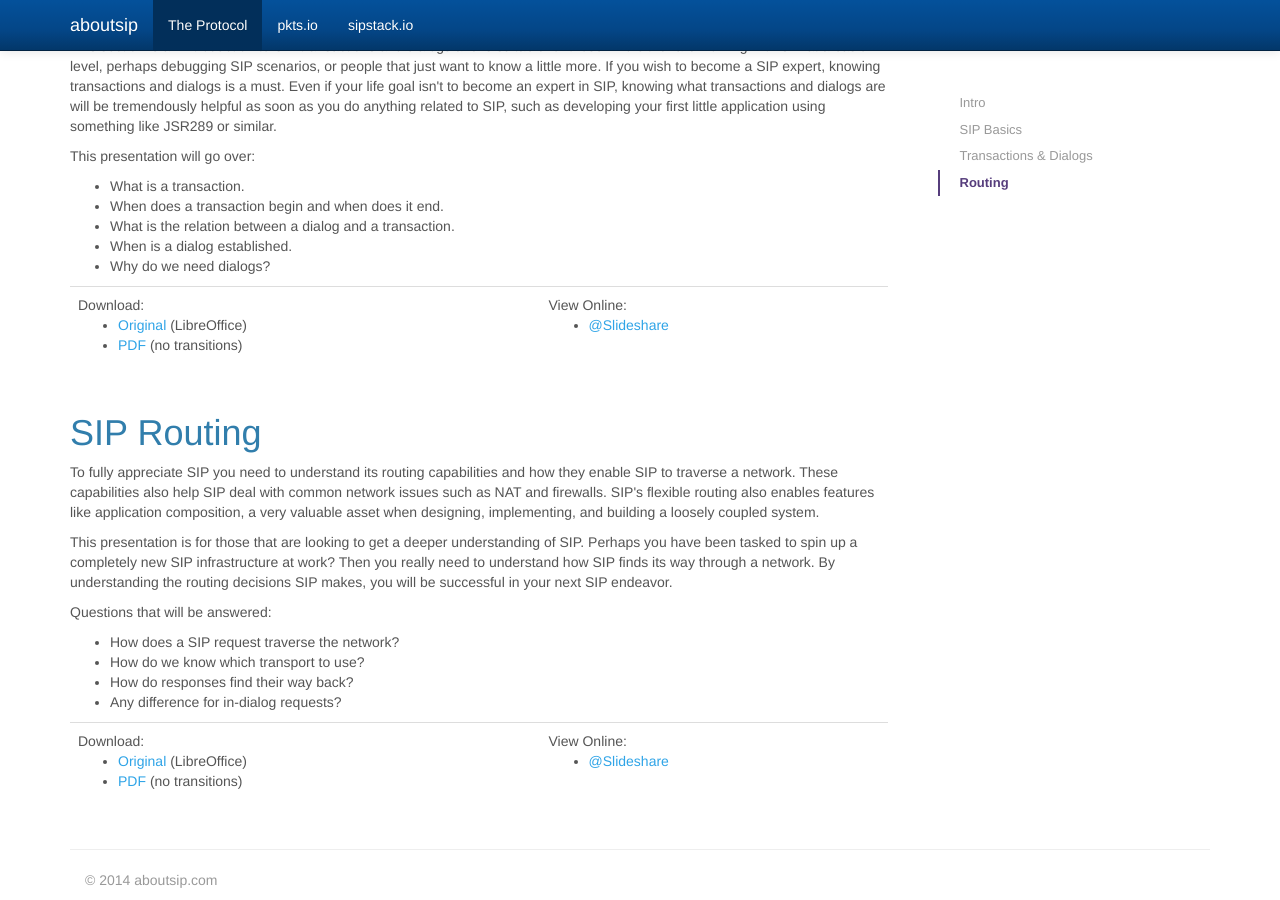
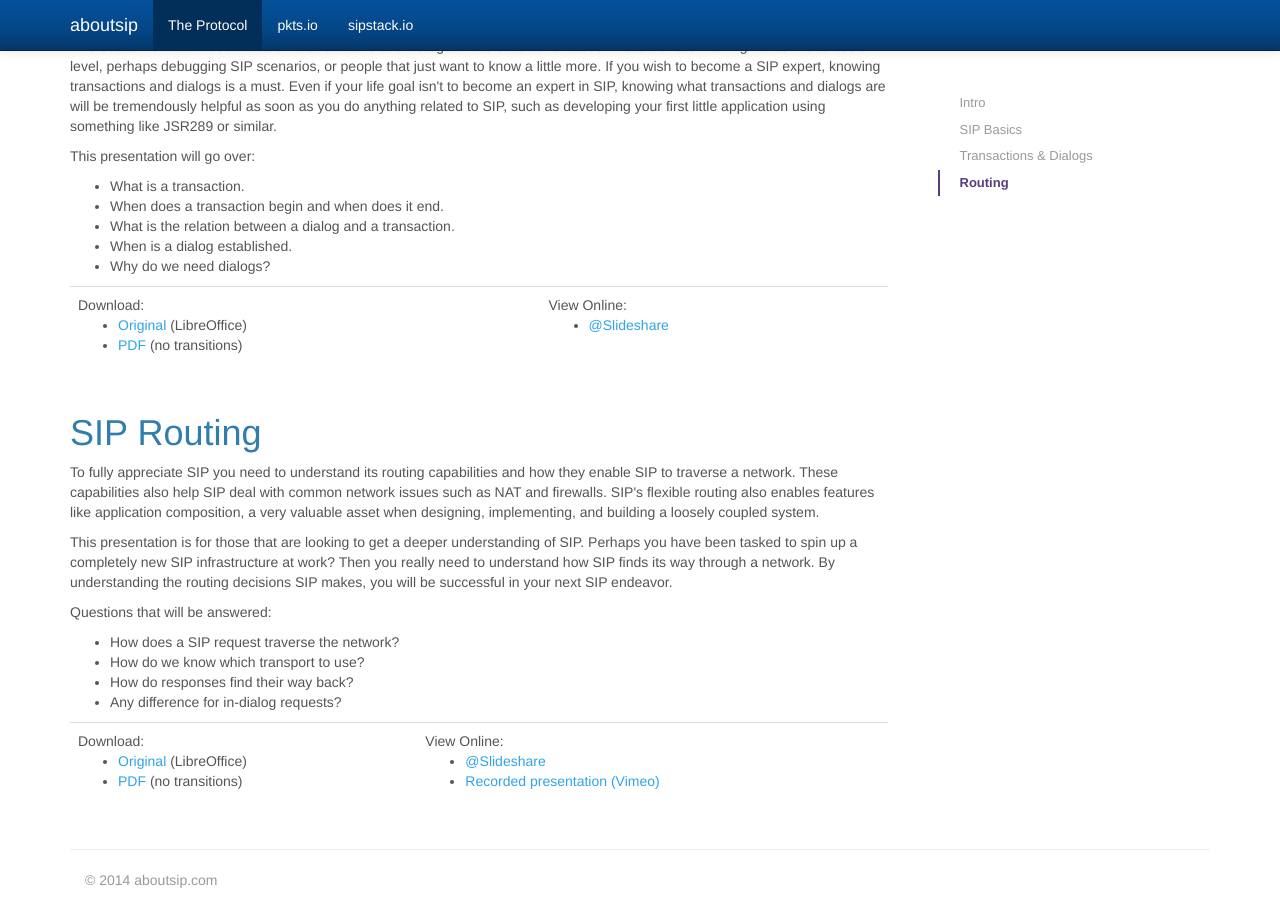
Before and after one commit to aboutsip/aboutsip.github.io, a Jekyll site: the page built from sip.html, in a window 1280 px wide and 900 px high, scrolled down 640 px. Built offline with Jekyll 4.4.1, drawn with Linux system fonts in a browser that asks for light colours; Markdown is read by kramdown in place of the engine named in the settings.

Commit message:
added link to recorded presentation

```diff
--- a/sip.html
+++ b/sip.html
@@ -133,6 +133,7 @@ Download:
 View Online:
 <ul>
 <li><a href="http://www.slideshare.net/JonasBorjesson/aboutsip-routing">@Slideshare</a></li>
+<li><a href="https://vimeo.com/140267478">Recorded presentation (Vimeo)</a></li>
 </ul>
    </td>
   </tr>
```
